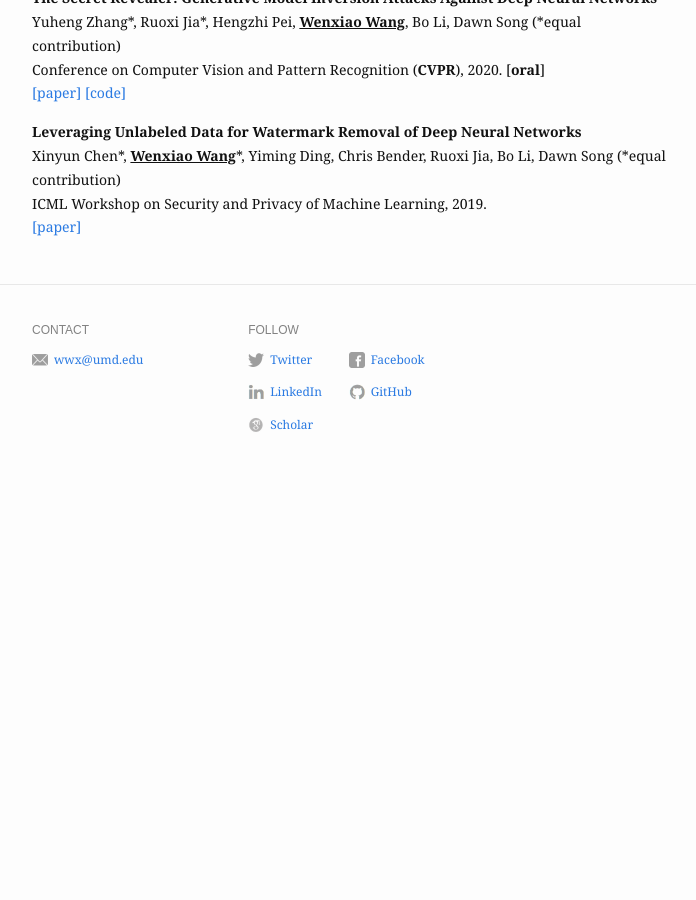
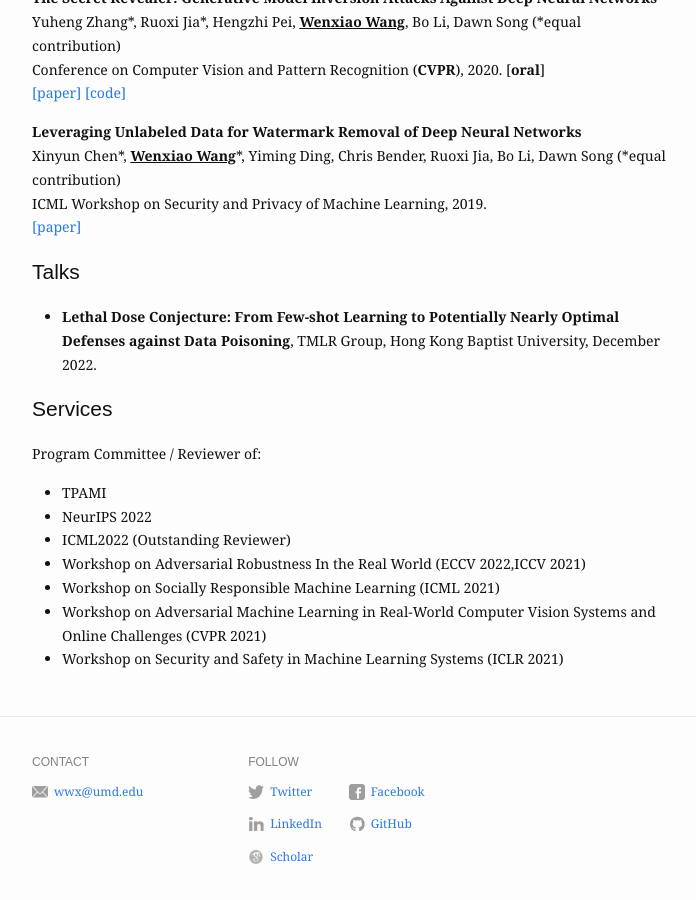
Before and after one commit to wangwenxiao/wangwenxiao.github.io, a Jekyll site: the page built from index.md, in a window 1280 px wide and 900 px high, scrolled down 1160 px. Shown: the whole window, without its empty margins (288-984 px from the left). Built offline with Jekyll 4.4.1, drawn with Linux system fonts in a browser that asks for light colours; before the commit the page ends 1648 px from its top, so only the background shows below that.

Commit message:
update services

```diff
--- a/index.md
+++ b/index.md
@@ -48,3 +48,17 @@ Conference on Computer Vision and Pattern Recognition (**CVPR**), 2020. [**oral*
 Xinyun Chen\*, **<u>Wenxiao Wang</u>**\*, Yiming Ding, Chris Bender, Ruoxi Jia, Bo Li, Dawn Song (\*equal contribution)
 ICML Workshop on Security and Privacy of Machine Learning, 2019.
 [[paper]](https://wangwenxiao.github.io/files/watermark_removal_icml19_workshop.pdf)
+
+## Talks
+- **Lethal Dose Conjecture: From Few-shot Learning to Potentially Nearly Optimal Defenses
+against Data Poisoning**, TMLR Group, Hong Kong Baptist University, December 2022.
+
+## Services
+Program Committee / Reviewer of:
+- TPAMI
+- NeurIPS 2022
+- ICML2022 (Outstanding Reviewer)
+- Workshop on Adversarial Robustness In the Real World (ECCV 2022,ICCV 2021)
+- Workshop on Socially Responsible Machine Learning (ICML 2021)
+- Workshop on Adversarial Machine Learning in Real-World Computer Vision Systems and Online Challenges (CVPR 2021)
+- Workshop on Security and Safety in Machine Learning Systems (ICLR 2021)
```
Also changed, not shown: 1 other file.
